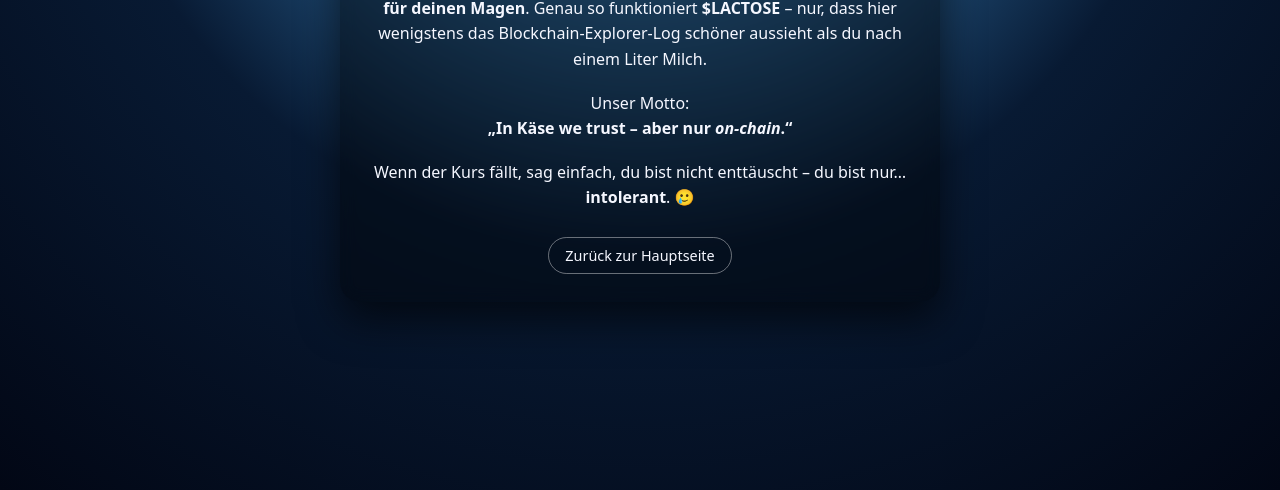
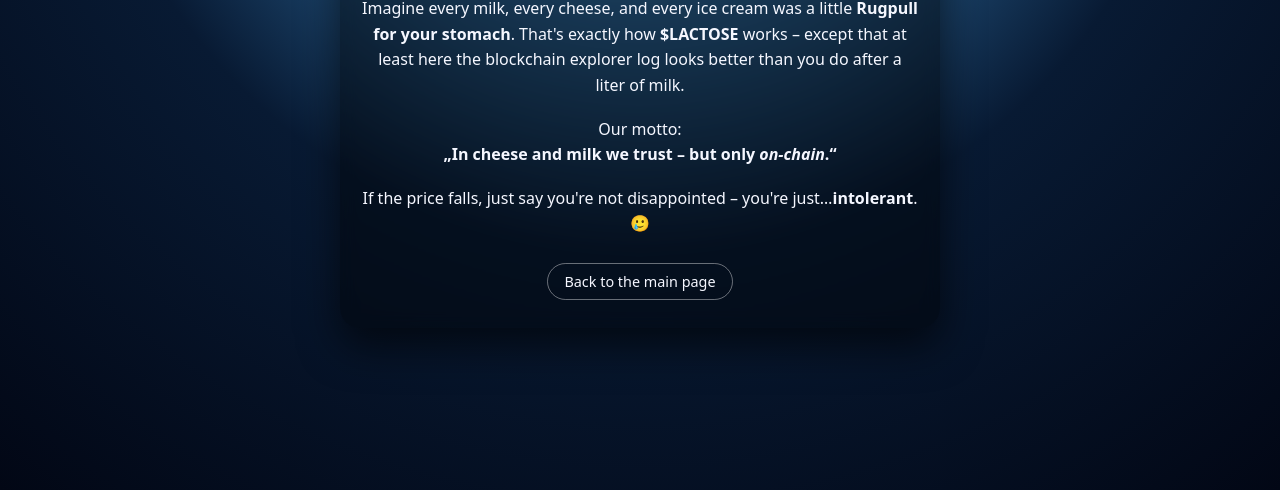
Before and after one commit to lactoseintolerance2-art/lactose-intolerance, a plain HTML site: page fun.html in a window 1280 px wide. Shown: the part 310-800 px from the top of the page. Drawn offline with Linux system fonts and the light colour scheme.

Commit message:
Update fun.html

```diff
--- a/fun.html
+++ b/fun.html
@@ -3,7 +3,7 @@
 <head>
   <meta charset="UTF-8" />
   <meta name="viewport" content="width=device-width, initial-scale=1.0" />
-  <title>Lactose Intolerance – Spaßseite</title>
+  <title>Lactose Intolerance – fun site</title>
   <style>
     * {
       box-sizing: border-box;
@@ -68,23 +68,23 @@
 </head>
 <body>
   <div class="box">
-    <h1>Lactose Intolerance erklärt:</h1>
+    <h1>Lactose Intolerance explained:</h1>
     <p>
-      Stell dir vor, jede Milch, jeder Käse und jedes Eis wäre ein kleiner
-      <span class="highlight">Rugpull für deinen Magen</span>. Genau so funktioniert
-      <strong>$LACTOSE</strong> – nur, dass hier wenigstens das Blockchain-Explorer-Log
-      schöner aussieht als du nach einem Liter Milch.
+      Imagine every milk, every cheese, and every ice cream was a little
+      <span class="highlight">Rugpull for your stomach</span>. That's exactly how
+      <strong>$LACTOSE</strong> works – except that at least here the blockchain explorer log looks
+      better than you do after a liter of milk.
     </p>
     <p>
-      Unser Motto: <br>
-      <strong>„In Käse we trust – aber nur <em>on-chain</em>.“</strong>
+      Our motto: <br>
+      <strong>„In cheese and milk we trust – but only <em>on-chain</em>.“</strong>
     </p>
     <p>
-      Wenn der Kurs fällt, sag einfach, du bist nicht enttäuscht –
-      du bist nur… <span class="highlight">intolerant</span>. 🥲
+      If the price falls, just say you're not disappointed –
+      you're just…<span class="highlight">intolerant</span>. 🥲
     </p>
 
-    <a class="back" href="index.html">Zurück zur Hauptseite</a>
+    <a class="back" href="index.html">Back to the main page</a>
   </div>
 </body>
 </html>
```
